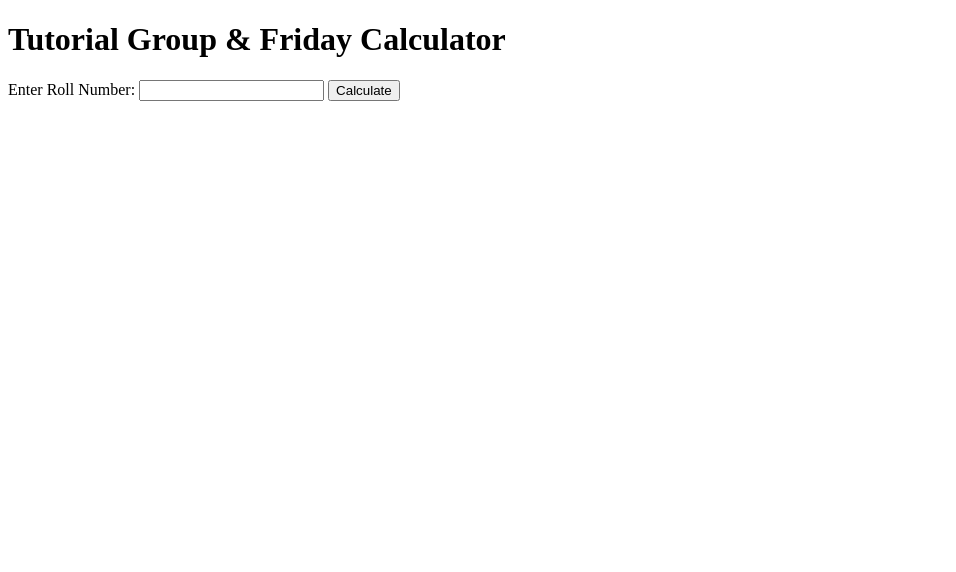
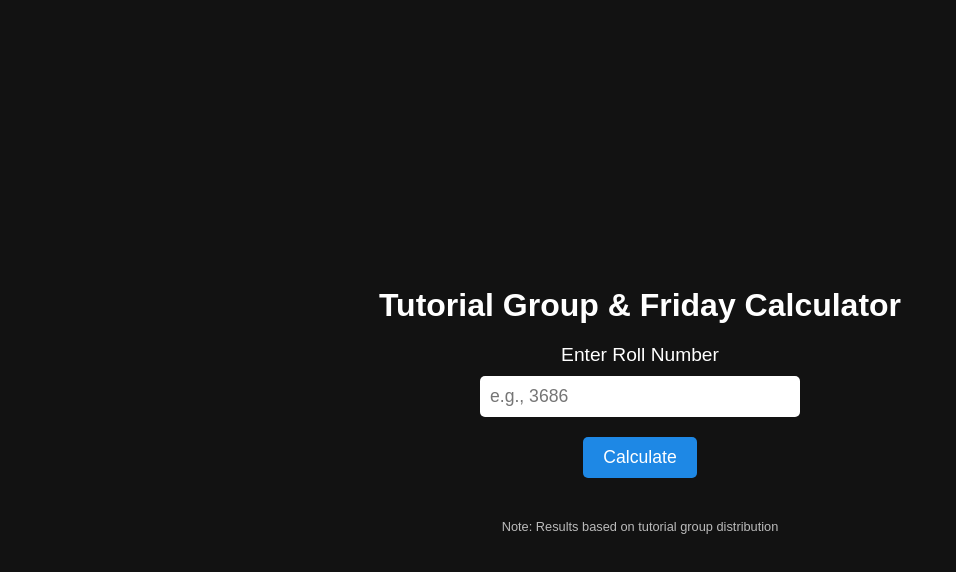
Before and after one commit to Alimadcorp/Roll-No-to-Group, a plain HTML site: page index.html in a window 1280 px wide. Shown: the whole page, without its empty margins (0-956 px from the left). Drawn offline with Linux system fonts and the light colour scheme.

Commit message:
Update index.html

```diff
--- a/index.html
+++ b/index.html
@@ -1,21 +1,95 @@
 <!DOCTYPE html>
-<html>
+<html lang="en">
 <head>
+    <meta charset="UTF-8">
+    <meta name="viewport" content="width=device-width, initial-scale=1.0">
     <title>Tutorial Group & Friday Calculator</title>
+    <style>
+        body {
+            font-family: 'Arial', sans-serif;
+            background-color: #121212;
+            color: #ffffff;
+            margin: 0;
+            padding: 0;
+            display: flex;
+            flex-direction: column;
+            align-items: center;
+            justify-content: center;
+            height: 100vh;
+            text-align: center;
+        }
+
+        h1 {
+            font-size: 2rem;
+            margin-bottom: 20px;
+        }
+
+        label {
+            font-size: 1.2rem;
+            margin-bottom: 10px;
+            display: block;
+        }
+
+        input {
+            padding: 10px;
+            font-size: 1.1rem;
+            width: 80%;
+            max-width: 300px;
+            margin-bottom: 20px;
+            border: none;
+            border-radius: 5px;
+            outline: none;
+        }
+
+        button {
+            background-color: #1E88E5;
+            color: #fff;
+            padding: 10px 20px;
+            border: none;
+            border-radius: 5px;
+            font-size: 1.1rem;
+            cursor: pointer;
+            transition: background-color 0.3s;
+        }
+
+        button:hover {
+            background-color: #1565C0;
+        }
+
+        #result {
+            margin-top: 20px;
+            font-size: 1.3rem;
+            font-weight: bold;
+        }
+
+        sub {
+            font-size: 0.8rem;
+            vertical-align: baseline;
+            color: #BBBBBB;
+        }
+    </style>
 </head>
 <body>
+
     <h1>Tutorial Group & Friday Calculator</h1>
-    <label for="rollNoInput">Enter Roll Number:</label>
-    <input type="number" id="rollNoInput">
+    <label for="rollNoInput">Enter Roll Number</label>
+    <input type="number" id="rollNoInput" placeholder="e.g., 3686">
     <button onclick="calculateTutorialGroup()">Calculate</button>
 
     <p id="result"></p>
 
+    <sub>Note: Results based on tutorial group distribution</sub>
+
     <script>
         function calculateTutorialGroup() {
             var rollNo = document.getElementById('rollNoInput').value;
+            if (!rollNo) {
+                document.getElementById('result').innerText = "Please enter a valid roll number.";
+                return;
+            }
+
             var remainder = rollNo % 40;
-            var groupNumber = remainder === 0 ? 40 : remainder; // Group numbers from 1 to 40
+            var groupNumber = remainder === 0 ? 40 : remainder;
 
             var friday;
             if (groupNumber >= 1 && groupNumber <= 10) {
@@ -33,5 +107,6 @@
                 "Attend on: " + friday;
         }
     </script>
+
 </body>
 </html>
```
